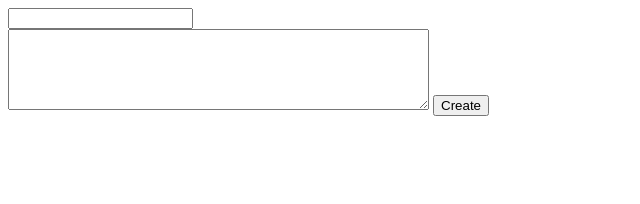
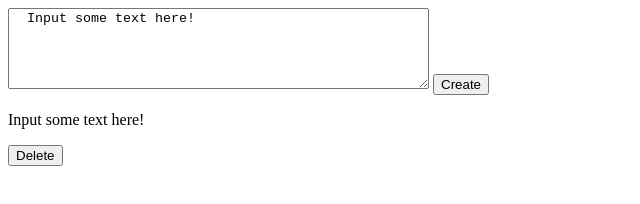
Before and after one commit to maxbaldwin/cardds, a plain HTML site: page index.html in a window 1280 px wide. Both pictures are taken after a click on the button "Create". Shown: the whole page, without its empty margins (0-640 px from the left). Drawn offline with Linux system fonts and the light colour scheme.

Commit message:
added the text stuff

```diff
--- a/cards.js
+++ b/cards.js
@@ -2,6 +2,11 @@
 var create = document.getElementById("create");
 var del = document.getElementById("delete");
 var input = document.getElementById("input");
-var container = document.getElementById("container");
+var container = document.getElementById("container"); //output
 var card = document.getElementsByClassName("card"); //returns an arry
-console.log(card); //should be empty at first
+// console.log(card); //should be empty at first when you console log it
+
+create.addEventListener("click", createCard);
+  function createCard() {
+    var output = '<div class="card"><section><p class="text">' + input.value + '</p></section><input type="button" class="delete" value="Delete"></div>';container.innerHTML += output
+}
--- a/index.html
+++ b/index.html
@@ -5,11 +5,11 @@
   <link rel="stylesheet" type="text/css" href="cards.css">
 </head>
 <body>
-  <input type = "text" id="input">
-  <div id="container">
-  <textarea rows="5" cols="50">
+  <textarea id="input" rows="5" cols="50">
+  Input some text here!
   </textarea>
   <button id="create">Create</button>
+<div id="container">
 </div>
 </body>
 <script src="cards.js"></script>
```
